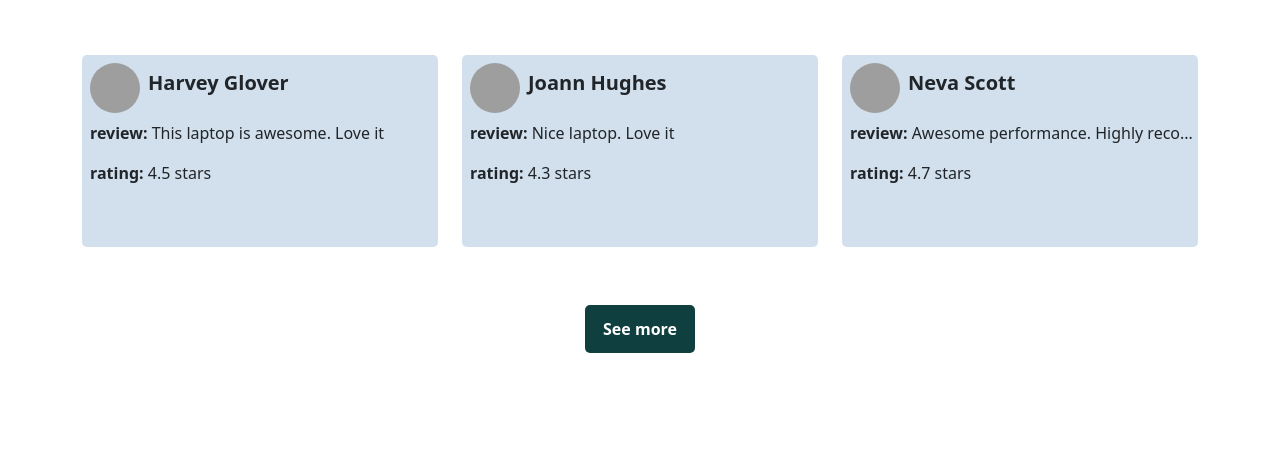
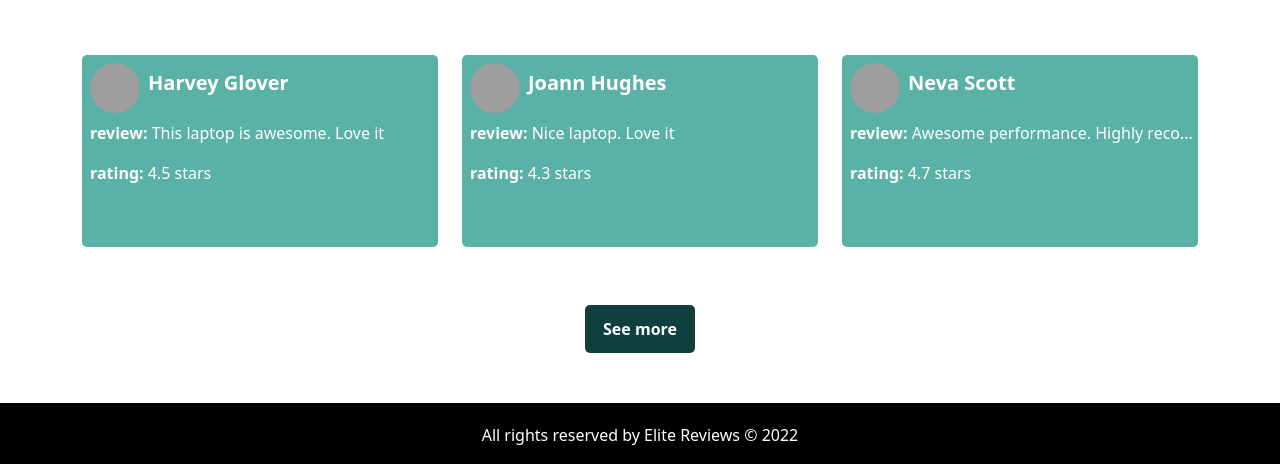
Before and after one commit to asif2508/Elite-reviews, a React (Create React App) app: page / in a window 1280 px wide. Shown: the part 547-1011 px from the top of the page. Before the commit the page ends 950 px from the top, so only its background shows below. Built offline with nearby package versions, Linux system fonts and the light colour scheme; grey boxes are pictures that could not be loaded.

Commit message:
footer added

```diff
--- a/src/App.js
+++ b/src/App.js
@@ -8,6 +8,7 @@ import DashBoard from './components/DashBoard/DashBoard';
 import Blogs from './components/Blogs/Blogs';
 import About from './components/About/About';
 import NotFound from './components/NotFound/NotFound';
+import Footer from './components/Footer/Footer';
 
 
 function App() {
@@ -23,6 +24,7 @@ function App() {
         <Route path='/*' element={<NotFound></NotFound>}></Route>
 
       </Routes>
+      <Footer></Footer>
     </div>
   );
 }
--- /dev/null
+++ b/src/components/Footer/Footer.css
@@ -0,0 +1,9 @@
+.footer-style{
+    background-color: black;
+    color: white;
+    padding: 20px;
+    margin-top: 30px;
+    display: flex;
+    justify-content: center;
+    align-items: center;
+}
--- /dev/null
+++ b/src/components/Footer/Footer.js
@@ -0,0 +1,11 @@
+import React from 'react';
+import './Footer.css';
+const Footer = () => {
+    return (
+        <div className='footer-style'>
+            All rights reserved by Elite Reviews © 2022
+        </div>
+    );
+};
+
+export default Footer;
--- a/src/components/Review/Review.css
+++ b/src/components/Review/Review.css
@@ -1,8 +1,9 @@
 .card-style{
     width: 100%;
     height: 12em;
-    background-color: rgb(209, 224, 236);
+    background-color: rgb(90, 177, 165);
     border-radius: 5px;
+    color: white;
 }
 
 .review-para{
```
